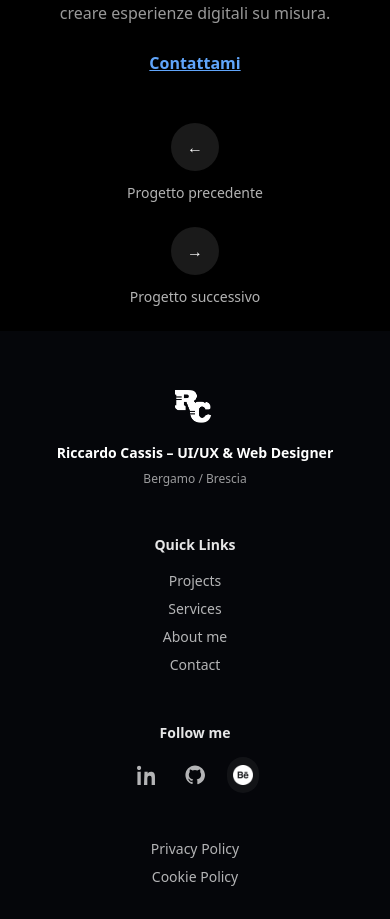
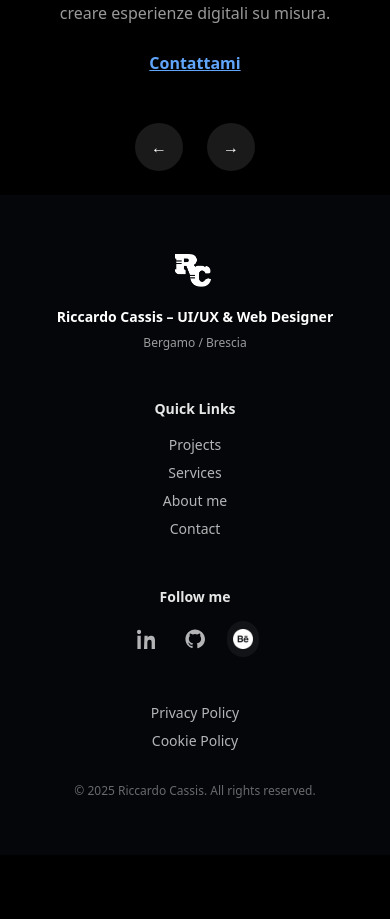
Before and after one commit to Riccardocassis/personal-website-v2, a Vue app: page /projects/project-1 in a window 390 px wide. Shown: the part 6322-7241 px from the top of the page. After the commit the page ends 7177 px from the top, so only its background shows below. Built offline with nearby package versions, Linux system fonts and the light colour scheme.

Commit message:
fix: aggiornamenti ai testi e miglioramenti di layout per la navigazione nei progetti su dispositivi mobili

```diff
--- a/src/pages/projects/project-1.vue
+++ b/src/pages/projects/project-1.vue
@@ -195,24 +195,24 @@ Posso aiutarti a creare esperienze digitali su misura.</p>
 
   <!-- Prev / Next arrows below CTA with labels (responsive) -->
   <section class="bg-black py-6 md:py-8 px-6">
-    <div class="max-w-2xl mx-auto flex flex-col md:flex-row items-center md:items-stretch justify-between gap-6">
+    <div class="max-w-2xl mx-auto flex flex-row md:flex-row items-center md:items-stretch justify-center md:justify-between gap-6">
       <!-- Previous -->
-      <a href="/projects/project-9" class="flex flex-col md:flex-row items-center gap-3 md:gap-4 text-center md:text-left">
+      <a href="/projects/project-9" class="flex items-center gap-0 md:gap-4 md:flex-row text-center md:text-left">
         <span class="inline-flex items-center justify-center w-12 h-12 bg-white/10 hover:bg-white/20 rounded-full">
           <span class="text-white">←</span>
         </span>
-        <span class="text-white/70 text-sm">Progetto precedente</span>
+        <span class="hidden md:inline-block text-white/70 text-sm">Progetto precedente</span>
       </a>
 
-      <!-- Center spacer for mobile -->
+      <!-- Center spacer for desktop -->
       <div class="hidden md:block flex-1"></div>
 
       <!-- Next -->
-      <a href="/projects/project-2" class="flex flex-col md:flex-row-reverse items-center gap-3 md:gap-4 text-center md:text-right">
+      <a href="/projects/project-2" class="flex items-center gap-0 md:gap-4 md:flex-row-reverse text-center md:text-right">
         <span class="inline-flex items-center justify-center w-12 h-12 bg-white/10 hover:bg-white/20 rounded-full">
           <span class="text-white">→</span>
         </span>
-        <span class="text-white/70 text-sm">Progetto successivo</span>
+        <span class="hidden md:inline-block text-white/70 text-sm">Progetto successivo</span>
       </a>
     </div>
   </section>
--- a/src/pages/projects/project-10.vue
+++ b/src/pages/projects/project-10.vue
@@ -188,24 +188,24 @@ Posso aiutarti a creare esperienze digitali su misura.</p>
 
   <!-- Prev / Next arrows below CTA with labels (responsive) -->
   <section class="bg-black py-6 md:py-8 px-6">
-    <div class="max-w-2xl mx-auto flex flex-col md:flex-row items-center md:items-stretch justify-between gap-6">
+    <div class="max-w-2xl mx-auto flex flex-row md:flex-row items-center md:items-stretch justify-center md:justify-between gap-6">
       <!-- Previous -->
-      <a href="/projects/project-9" class="flex flex-col md:flex-row items-center gap-3 md:gap-4 text-center md:text-left">
+      <a href="/projects/project-9" class="flex items-center gap-0 md:gap-4 md:flex-row text-center md:text-left">
         <span class="inline-flex items-center justify-center w-12 h-12 bg-white/10 hover:bg-white/20 rounded-full">
           <span class="text-white">←</span>
         </span>
-        <span class="text-white/70 text-sm">Progetto precedente</span>
+        <span class="hidden md:inline-block text-white/70 text-sm">Progetto precedente</span>
       </a>
 
-      <!-- Center spacer for mobile -->
+      <!-- Center spacer for desktop -->
       <div class="hidden md:block flex-1"></div>
 
       <!-- Next -->
-      <a href="/projects/project-1" class="flex flex-col md:flex-row-reverse items-center gap-3 md:gap-4 text-center md:text-right">
+      <a href="/projects/project-1" class="flex items-center gap-0 md:gap-4 md:flex-row-reverse text-center md:text-right">
         <span class="inline-flex items-center justify-center w-12 h-12 bg-white/10 hover:bg-white/20 rounded-full">
           <span class="text-white">→</span>
         </span>
-        <span class="text-white/70 text-sm">Progetto successivo</span>
+        <span class="hidden md:inline-block text-white/70 text-sm">Progetto successivo</span>
       </a>
     </div>
   </section>
--- a/src/pages/projects/project-2.vue
+++ b/src/pages/projects/project-2.vue
@@ -203,24 +203,24 @@ Posso aiutarti a creare esperienze digitali su misura.</p>
 
   <!-- Prev / Next arrows below CTA with labels (responsive) -->
   <section class="bg-black py-6 md:py-8 px-6">
-    <div class="max-w-2xl mx-auto flex flex-col md:flex-row items-center md:items-stretch justify-between gap-6">
+    <div class="max-w-2xl mx-auto flex flex-row md:flex-row items-center md:items-stretch justify-center md:justify-between gap-6">
       <!-- Previous -->
-      <a href="/projects/project-1" class="flex flex-col md:flex-row items-center gap-3 md:gap-4 text-center md:text-left">
+      <a href="/projects/project-1" class="flex items-center gap-0 md:gap-4 md:flex-row text-center md:text-left">
         <span class="inline-flex items-center justify-center w-12 h-12 bg-white/10 hover:bg-white/20 rounded-full">
           <span class="text-white">←</span>
         </span>
-        <span class="text-white/70 text-sm">Progetto precedente</span>
+        <span class="hidden md:inline-block text-white/70 text-sm">Progetto precedente</span>
       </a>
 
-      <!-- Center spacer for mobile -->
+      <!-- Center spacer for desktop -->
       <div class="hidden md:block flex-1"></div>
 
       <!-- Next -->
-      <a href="/projects/project-3" class="flex flex-col md:flex-row-reverse items-center gap-3 md:gap-4 text-center md:text-right">
+      <a href="/projects/project-3" class="flex items-center gap-0 md:gap-4 md:flex-row-reverse text-center md:text-right">
         <span class="inline-flex items-center justify-center w-12 h-12 bg-white/10 hover:bg-white/20 rounded-full">
           <span class="text-white">→</span>
         </span>
-        <span class="text-white/70 text-sm">Progetto successivo</span>
+        <span class="hidden md:inline-block text-white/70 text-sm">Progetto successivo</span>
       </a>
     </div>
   </section>
--- a/src/pages/projects/project-3.vue
+++ b/src/pages/projects/project-3.vue
@@ -94,24 +94,24 @@ Posso aiutarti a creare esperienze digitali su misura.</p>
 
   <!-- Prev / Next arrows below CTA with labels (responsive) -->
   <section class="bg-black py-6 md:py-8 px-6">
-    <div class="max-w-2xl mx-auto flex flex-col md:flex-row items-center md:items-stretch justify-between gap-6">
+    <div class="max-w-2xl mx-auto flex flex-row md:flex-row items-center md:items-stretch justify-center md:justify-between gap-6">
       <!-- Previous -->
-      <a href="/projects/project-2" class="flex flex-col md:flex-row items-center gap-3 md:gap-4 text-center md:text-left">
+      <a href="/projects/project-2" class="flex items-center gap-0 md:gap-4 md:flex-row text-center md:text-left">
         <span class="inline-flex items-center justify-center w-12 h-12 bg-white/10 hover:bg-white/20 rounded-full">
           <span class="text-white">←</span>
         </span>
-        <span class="text-white/70 text-sm">Progetto precedente</span>
+        <span class="hidden md:inline-block text-white/70 text-sm">Progetto precedente</span>
       </a>
 
-      <!-- Center spacer for mobile -->
+      <!-- Center spacer for desktop -->
       <div class="hidden md:block flex-1"></div>
 
       <!-- Next -->
-      <a href="/projects/project-4" class="flex flex-col md:flex-row-reverse items-center gap-3 md:gap-4 text-center md:text-right">
+      <a href="/projects/project-4" class="flex items-center gap-0 md:gap-4 md:flex-row-reverse text-center md:text-right">
         <span class="inline-flex items-center justify-center w-12 h-12 bg-white/10 hover:bg-white/20 rounded-full">
           <span class="text-white">→</span>
         </span>
-        <span class="text-white/70 text-sm">Progetto successivo</span>
+        <span class="hidden md:inline-block text-white/70 text-sm">Progetto successivo</span>
       </a>
     </div>
   </section>
--- a/src/pages/projects/project-4.vue
+++ b/src/pages/projects/project-4.vue
@@ -28,7 +28,7 @@
   <section class="bg-black py-8 md:py-20 px-6">
     <div class="max-w-3xl mx-auto text-center md:text-left">
       <h2 class="text-3xl md:text-4xl font-semibold text-white mb-4 md:mb-6 text-center">Lo scopo del progetto</h2>
-      <p class="text-white/60 text-lg leading-snug md:leading-relaxed">In questo progetto ho progettato Fillbo, un’app mobile pensata per ridurre gli sprechi alimentari migliorando il flusso tra supermercati e CAUTO. Ho analizzato il processo reale con cui i commessi identificano i prodotti in scadenza e l’ho trasformato in un sistema digitale più rapido, chiaro e tracciabile. Il risultato è un prototipo che semplifica il lavoro quotidiano, riduce errori e accelera la donazione degli alimenti.</p>
+      <p class="text-white/60 text-lg leading-snug md:leading-relaxed">Fillbo è un prototipo di un’app mobile pensata per ridurre gli sprechi alimentari migliorando il flusso tra supermercati e CAUTO. Ho analizzato il processo reale con cui i commessi identificano i prodotti in scadenza e l’ho trasformato in un sistema digitale più rapido, chiaro e tracciabile. Il risultato è un prototipo che semplifica il lavoro quotidiano, riduce errori e accelera la donazione degli alimenti.</p>
     </div>
   </section>
 
@@ -84,7 +84,7 @@
           <div class="px-6 md:pr-20 flex items-center justify-center md:justify-start pt-1 md:pt-0">
             <div class="reveal-text translate-y-6 will-change-transform text-center md:text-left" data-animate>
               <h3 class="text-xl text-white font-semibold mb-1"> Analisi dei processi reali per ridurre gli sprechi alimentari.</h3>
-              <p class="text-white/70 mt-1 md:mt-4">SNel team della Dispensa Alimentare di Cauto, il problema non era la mancanza di volontà ma la mancanza di uno strumento che semplificasse un flusso operativo frammentato.
+              <p class="text-white/70 mt-1 md:mt-4">Nel team della Dispensa Alimentare di Cauto, il problema era la mancanza di uno strumento che semplificasse un flusso operativo frammentato.
 Per capire davvero dove intervenire, ho osservato da vicino il lavoro quotidiano: dagli addetti dei supermercati che monitorano le scadenze, fino ai responsabili del magazzino che gestiscono la redistribuzione.
 
 Ho raccolto insight tramite interviste, osservazione diretta e analisi dei punti critici: errori di trascrizione, passaggi ridondanti, mancanza di uno storico digitale e zero visibilità sul volume dei prodotti recuperati.
@@ -193,24 +193,24 @@ Posso aiutarti a creare esperienze digitali su misura.</p>
 
   <!-- Prev / Next arrows below CTA with labels (responsive) -->
   <section class="bg-black py-6 md:py-8 px-6">
-    <div class="max-w-2xl mx-auto flex flex-col md:flex-row items-center md:items-stretch justify-between gap-6">
+    <div class="max-w-2xl mx-auto flex flex-row md:flex-row items-center md:items-stretch justify-center md:justify-between gap-6">
       <!-- Previous -->
-      <a href="/projects/project-3" class="flex flex-col md:flex-row items-center gap-3 md:gap-4 text-center md:text-left">
+      <a href="/projects/project-3" class="flex items-center gap-0 md:gap-4 md:flex-row text-center md:text-left">
         <span class="inline-flex items-center justify-center w-12 h-12 bg-white/10 hover:bg-white/20 rounded-full">
           <span class="text-white">←</span>
         </span>
-        <span class="text-white/70 text-sm">Progetto precedente</span>
+        <span class="hidden md:inline-block text-white/70 text-sm">Progetto precedente</span>
       </a>
 
-      <!-- Center spacer for mobile -->
+      <!-- Center spacer for desktop -->
       <div class="hidden md:block flex-1"></div>
 
       <!-- Next -->
-      <a href="/projects/project-5" class="flex flex-col md:flex-row-reverse items-center gap-3 md:gap-4 text-center md:text-right">
+      <a href="/projects/project-5" class="flex items-center gap-0 md:gap-4 md:flex-row-reverse text-center md:text-right">
         <span class="inline-flex items-center justify-center w-12 h-12 bg-white/10 hover:bg-white/20 rounded-full">
           <span class="text-white">→</span>
         </span>
-        <span class="text-white/70 text-sm">Progetto successivo</span>
+        <span class="hidden md:inline-block text-white/70 text-sm">Progetto successivo</span>
       </a>
     </div>
   </section>
--- a/src/pages/projects/project-5.vue
+++ b/src/pages/projects/project-5.vue
@@ -148,24 +148,24 @@ Posso aiutarti a creare esperienze digitali su misura.</p>
 
   <!-- Prev / Next arrows below CTA with labels (responsive) -->
   <section class="bg-black py-6 md:py-8 px-6">
-    <div class="max-w-2xl mx-auto flex flex-col md:flex-row items-center md:items-stretch justify-between gap-6">
+    <div class="max-w-2xl mx-auto flex flex-row md:flex-row items-center md:items-stretch justify-center md:justify-between gap-6">
       <!-- Previous -->
-      <a href="/projects/project-4" class="flex flex-col md:flex-row items-center gap-3 md:gap-4 text-center md:text-left">
+      <a href="/projects/project-4" class="flex items-center gap-0 md:gap-4 md:flex-row text-center md:text-left">
         <span class="inline-flex items-center justify-center w-12 h-12 bg-white/10 hover:bg-white/20 rounded-full">
           <span class="text-white">←</span>
         </span>
-        <span class="text-white/70 text-sm">Progetto precedente</span>
+        <span class="hidden md:inline-block text-white/70 text-sm">Progetto precedente</span>
       </a>
 
-      <!-- Center spacer for mobile -->
+      <!-- Center spacer for desktop -->
       <div class="hidden md:block flex-1"></div>
 
       <!-- Next -->
-      <a href="/projects/project-6" class="flex flex-col md:flex-row-reverse items-center gap-3 md:gap-4 text-center md:text-right">
+      <a href="/projects/project-6" class="flex items-center gap-0 md:gap-4 md:flex-row-reverse text-center md:text-right">
         <span class="inline-flex items-center justify-center w-12 h-12 bg-white/10 hover:bg-white/20 rounded-full">
           <span class="text-white">→</span>
         </span>
-        <span class="text-white/70 text-sm">Progetto successivo</span>
+        <span class="hidden md:inline-block text-white/70 text-sm">Progetto successivo</span>
       </a>
     </div>
   </section>
--- a/src/pages/projects/project-6.vue
+++ b/src/pages/projects/project-6.vue
@@ -188,24 +188,24 @@ Posso aiutarti a creare esperienze digitali su misura.</p>
 
   <!-- Prev / Next arrows below CTA with labels (responsive) -->
   <section class="bg-black py-6 md:py-8 px-6">
-    <div class="max-w-2xl mx-auto flex flex-col md:flex-row items-center md:items-stretch justify-between gap-6">
+    <div class="max-w-2xl mx-auto flex flex-row md:flex-row items-center md:items-stretch justify-center md:justify-between gap-6">
       <!-- Previous -->
-      <a href="/projects/project-5" class="flex flex-col md:flex-row items-center gap-3 md:gap-4 text-center md:text-left">
+      <a href="/projects/project-5" class="flex items-center gap-0 md:gap-4 md:flex-row text-center md:text-left">
         <span class="inline-flex items-center justify-center w-12 h-12 bg-white/10 hover:bg-white/20 rounded-full">
           <span class="text-white">←</span>
         </span>
-        <span class="text-white/70 text-sm">Progetto precedente</span>
+        <span class="hidden md:inline-block text-white/70 text-sm">Progetto precedente</span>
       </a>
 
-      <!-- Center spacer for mobile -->
+      <!-- Center spacer for desktop -->
       <div class="hidden md:block flex-1"></div>
 
       <!-- Next -->
-      <a href="/projects/project-7" class="flex flex-col md:flex-row-reverse items-center gap-3 md:gap-4 text-center md:text-right">
+      <a href="/projects/project-7" class="flex items-center gap-0 md:gap-4 md:flex-row-reverse text-center md:text-right">
         <span class="inline-flex items-center justify-center w-12 h-12 bg-white/10 hover:bg-white/20 rounded-full">
           <span class="text-white">→</span>
         </span>
-        <span class="text-white/70 text-sm">Progetto successivo</span>
+        <span class="hidden md:inline-block text-white/70 text-sm">Progetto successivo</span>
       </a>
     </div>
   </section>
--- a/src/pages/projects/project-7.vue
+++ b/src/pages/projects/project-7.vue
@@ -209,24 +209,24 @@ Posso aiutarti a creare esperienze digitali su misura.</p>
 
   <!-- Prev / Next arrows below CTA with labels (responsive) -->
   <section class="bg-black py-6 md:py-8 px-6">
-    <div class="max-w-2xl mx-auto flex flex-col md:flex-row items-center md:items-stretch justify-between gap-6">
+    <div class="max-w-2xl mx-auto flex flex-row md:flex-row items-center md:items-stretch justify-center md:justify-between gap-6">
       <!-- Previous -->
-      <a href="/projects/project-6" class="flex flex-col md:flex-row items-center gap-3 md:gap-4 text-center md:text-left">
+      <a href="/projects/project-6" class="flex items-center gap-0 md:gap-4 md:flex-row text-center md:text-left">
         <span class="inline-flex items-center justify-center w-12 h-12 bg-white/10 hover:bg-white/20 rounded-full">
           <span class="text-white">←</span>
         </span>
-        <span class="text-white/70 text-sm">Progetto precedente</span>
+        <span class="hidden md:inline-block text-white/70 text-sm">Progetto precedente</span>
       </a>
 
-      <!-- Center spacer for mobile -->
+      <!-- Center spacer for desktop -->
       <div class="hidden md:block flex-1"></div>
 
       <!-- Next -->
-      <a href="/projects/project-8" class="flex flex-col md:flex-row-reverse items-center gap-3 md:gap-4 text-center md:text-right">
+      <a href="/projects/project-8" class="flex items-center gap-0 md:gap-4 md:flex-row-reverse text-center md:text-right">
         <span class="inline-flex items-center justify-center w-12 h-12 bg-white/10 hover:bg-white/20 rounded-full">
           <span class="text-white">→</span>
         </span>
-        <span class="text-white/70 text-sm">Progetto successivo</span>
+        <span class="hidden md:inline-block text-white/70 text-sm">Progetto successivo</span>
       </a>
     </div>
   </section>
--- a/src/pages/projects/project-8.vue
+++ b/src/pages/projects/project-8.vue
@@ -214,24 +214,24 @@ Posso aiutarti a creare esperienze digitali su misura.</p>
 
   <!-- Prev / Next arrows below CTA with labels (responsive) -->
   <section class="bg-black py-6 md:py-8 px-6">
-    <div class="max-w-2xl mx-auto flex flex-col md:flex-row items-center md:items-stretch justify-between gap-6">
+    <div class="max-w-2xl mx-auto flex flex-row md:flex-row items-center md:items-stretch justify-center md:justify-between gap-6">
       <!-- Previous -->
-      <a href="/projects/project-7" class="flex flex-col md:flex-row items-center gap-3 md:gap-4 text-center md:text-left">
+      <a href="/projects/project-7" class="flex items-center gap-0 md:gap-4 md:flex-row text-center md:text-left">
         <span class="inline-flex items-center justify-center w-12 h-12 bg-white/10 hover:bg-white/20 rounded-full">
           <span class="text-white">←</span>
         </span>
-        <span class="text-white/70 text-sm">Progetto precedente</span>
+        <span class="hidden md:inline-block text-white/70 text-sm">Progetto precedente</span>
       </a>
 
-      <!-- Center spacer for mobile -->
+      <!-- Center spacer for desktop -->
       <div class="hidden md:block flex-1"></div>
 
       <!-- Next -->
-      <a href="/projects/project-9" class="flex flex-col md:flex-row-reverse items-center gap-3 md:gap-4 text-center md:text-right">
+      <a href="/projects/project-9" class="flex items-center gap-0 md:gap-4 md:flex-row-reverse text-center md:text-right">
         <span class="inline-flex items-center justify-center w-12 h-12 bg-white/10 hover:bg-white/20 rounded-full">
           <span class="text-white">→</span>
         </span>
-        <span class="text-white/70 text-sm">Progetto successivo</span>
+        <span class="hidden md:inline-block text-white/70 text-sm">Progetto successivo</span>
       </a>
     </div>
   </section>
--- a/src/pages/projects/project-9.vue
+++ b/src/pages/projects/project-9.vue
@@ -143,24 +143,24 @@ Posso aiutarti a creare esperienze digitali su misura.</p>
 
   <!-- Prev / Next arrows below CTA with labels (responsive) -->
   <section class="bg-black py-6 md:py-8 px-6">
-    <div class="max-w-2xl mx-auto flex flex-col md:flex-row items-center md:items-stretch justify-between gap-6">
+    <div class="max-w-2xl mx-auto flex flex-row md:flex-row items-center md:items-stretch justify-center md:justify-between gap-6">
       <!-- Previous -->
-      <a href="/projects/project-8" class="flex flex-col md:flex-row items-center gap-3 md:gap-4 text-center md:text-left">
+      <a href="/projects/project-8" class="flex items-center gap-0 md:gap-4 md:flex-row text-center md:text-left">
         <span class="inline-flex items-center justify-center w-12 h-12 bg-white/10 hover:bg-white/20 rounded-full">
           <span class="text-white">←</span>
         </span>
-        <span class="text-white/70 text-sm">Progetto precedente</span>
+        <span class="hidden md:inline-block text-white/70 text-sm">Progetto precedente</span>
       </a>
 
-      <!-- Center spacer for mobile -->
+      <!-- Center spacer for desktop -->
       <div class="hidden md:block flex-1"></div>
 
       <!-- Next -->
-      <a href="/projects/project-1" class="flex flex-col md:flex-row-reverse items-center gap-3 md:gap-4 text-center md:text-right">
+      <a href="/projects/project-10" class="flex items-center gap-0 md:gap-4 md:flex-row-reverse text-center md:text-right">
         <span class="inline-flex items-center justify-center w-12 h-12 bg-white/10 hover:bg-white/20 rounded-full">
           <span class="text-white">→</span>
         </span>
-        <span class="text-white/70 text-sm">Progetto successivo</span>
+        <span class="hidden md:inline-block text-white/70 text-sm">Progetto successivo</span>
       </a>
     </div>
   </section>
```
Also changed, not shown: src/pages/Services.vue (+4 -4 lines).
